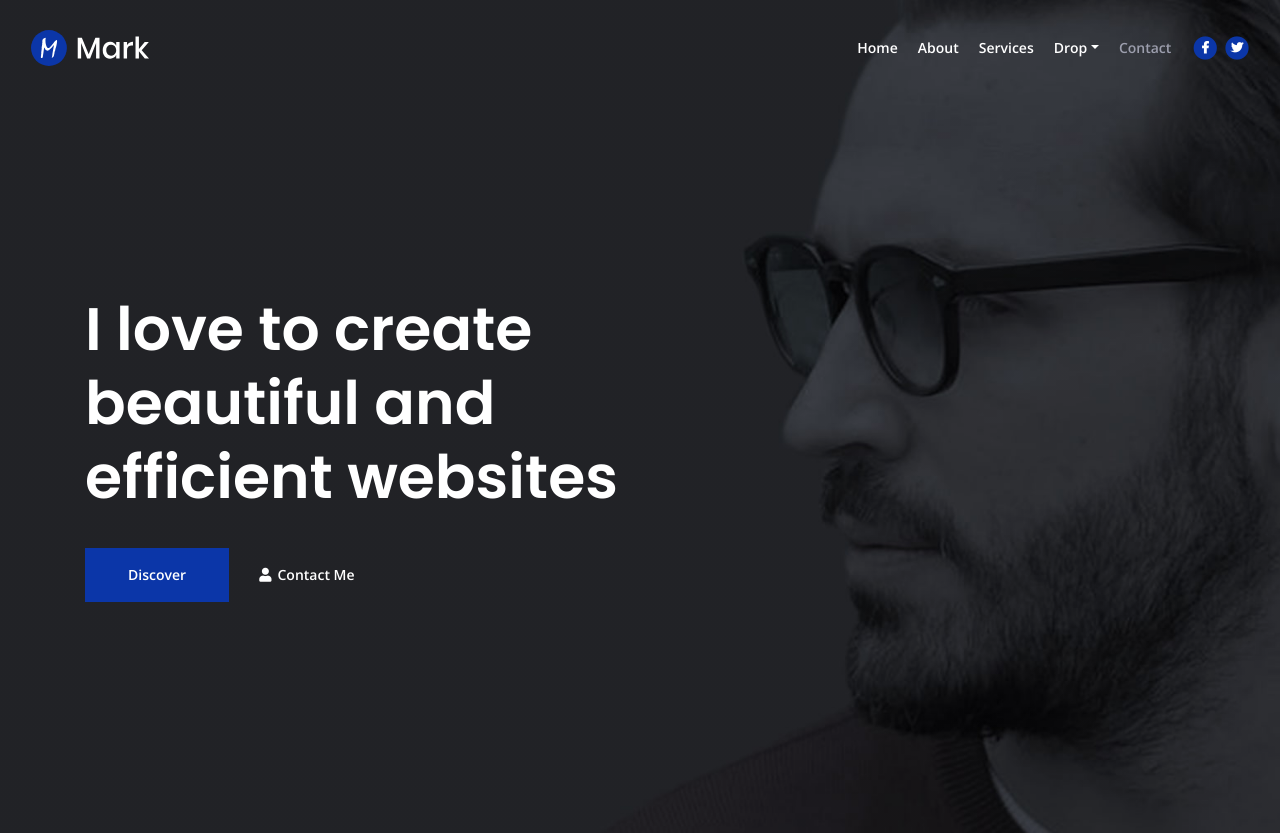
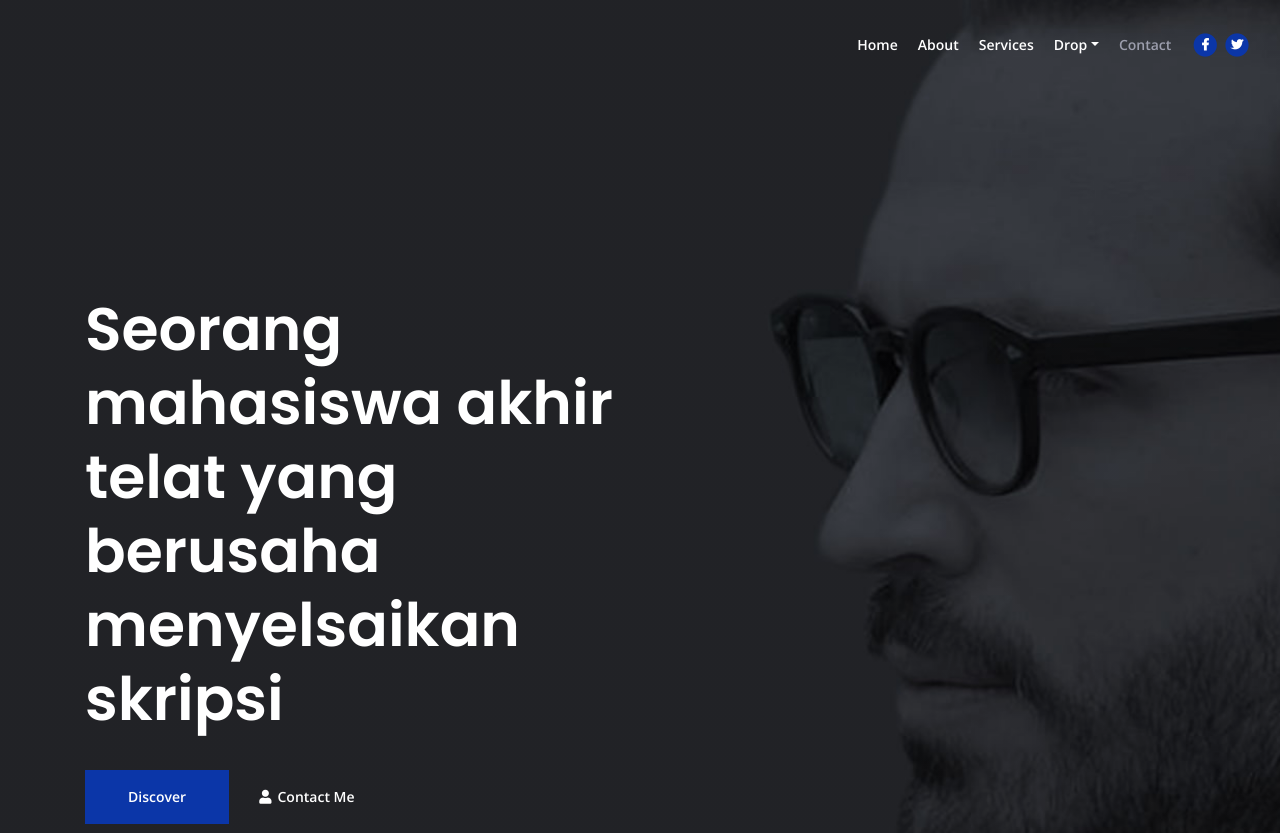
Before and after one commit to Juanifar/Juanifar.github.io, a plain HTML site: page index.html in a window 1280 px wide. Shown: the top 833 px of the page. Drawn offline with nearby package versions, Linux system fonts and the light colour scheme.

Commit message:
Update index.html

```diff
--- a/index.html
+++ b/index.html
@@ -5,8 +5,8 @@
     <meta name="viewport" content="width=device-width, initial-scale=1, shrink-to-fit=no">
 
     <!-- SEO Meta Tags -->
-    <meta name="description" content="Your description">
-    <meta name="author" content="Your name">
+    <meta name="description" content="Website Portofolio Untuk Melamar Kerja">
+    <meta name="author" content="Juanifar Mauladan">
 
     <!-- OG Meta Tags to improve the way the post looks when you share the page on Facebook, Twitter, LinkedIn -->
 	<meta property="og:site_name" content="" /> <!-- website name -->
@@ -18,7 +18,7 @@
 	<meta name="twitter:card" content="summary_large_image"> <!-- to have large image post format in Twitter -->
 
     <!-- Webpage Title -->
-    <title>Mark Webpage Title</title>
+    <title>Portofolio Website</title>
 
     <!-- Styles -->
     <link rel="preconnect" href="https://fonts.gstatic.com">
@@ -37,10 +37,7 @@
         <div class="container">
 
             <!-- Image Logo -->
-            <a class="navbar-brand logo-image" href="index.html"><img src="images/logo.svg" alt="alternative"></a>
-
-            <!-- Text Logo - Use this if you don't have a graphic logo -->
-            <!-- <a class="navbar-brand logo-text page-scroll" href="index.html">Mark</a> -->
+            <!-- <a class="navbar-brand logo-text page-scroll" href="index.html">Juanifar</a> -->
 
             <button class="navbar-toggler p-0 border-0" type="button" data-toggle="offcanvas">
                 <span class="navbar-toggler-icon"></span>
@@ -97,7 +94,7 @@
             <div class="row">
                 <div class="col-lg-6">
                     <div class="text-container">
-                        <h1 class="h1-large">I love to create beautiful and efficient websites</h1>
+                        <h1 class="h1-large">Seorang mahasiswa akhir telat yang berusaha menyelsaikan skripsi</h1>
                         <a class="btn-solid-lg page-scroll" href="#about">Discover</a>
                         <a class="btn-outline-lg page-scroll" href="#contact"><i class="fas fa-user"></i>Contact Me</a>
                     </div> <!-- end of text-container -->
```
